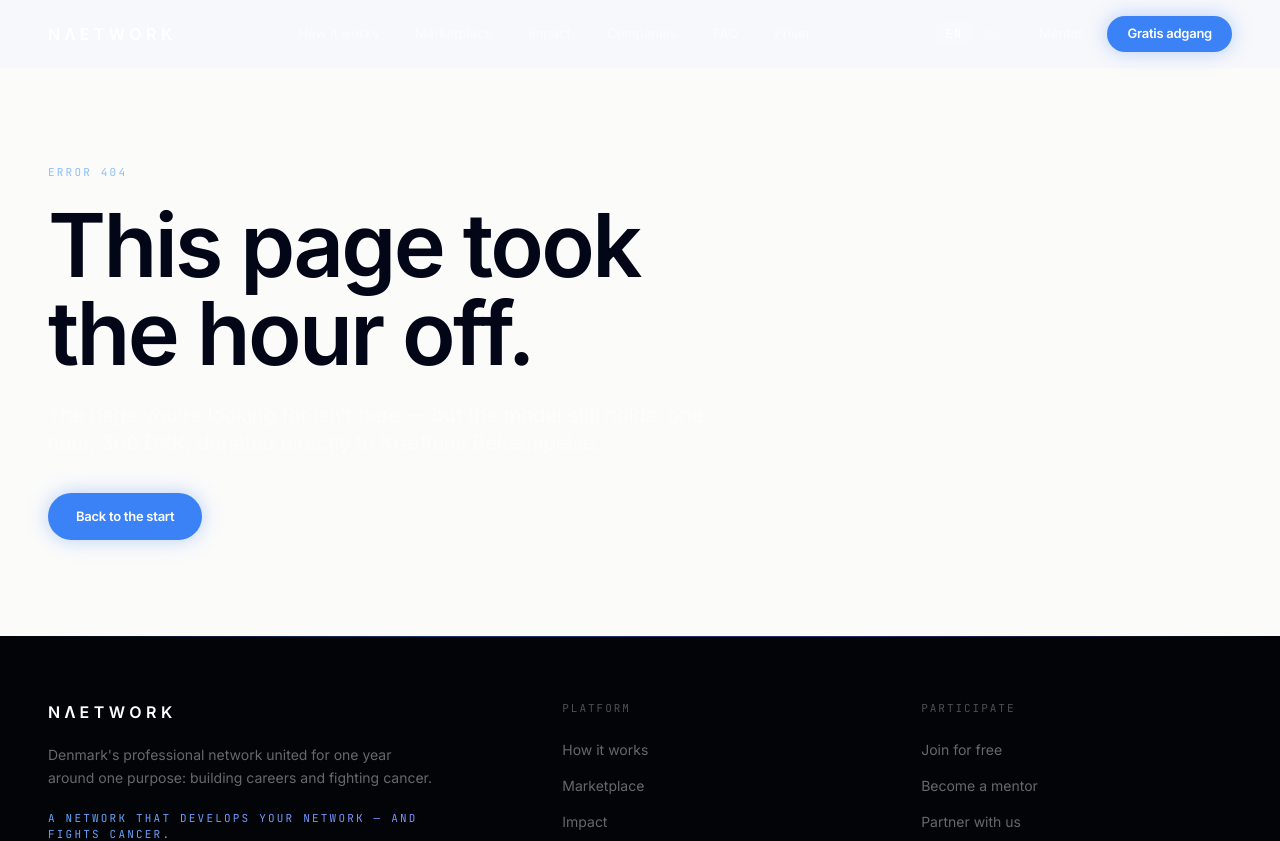
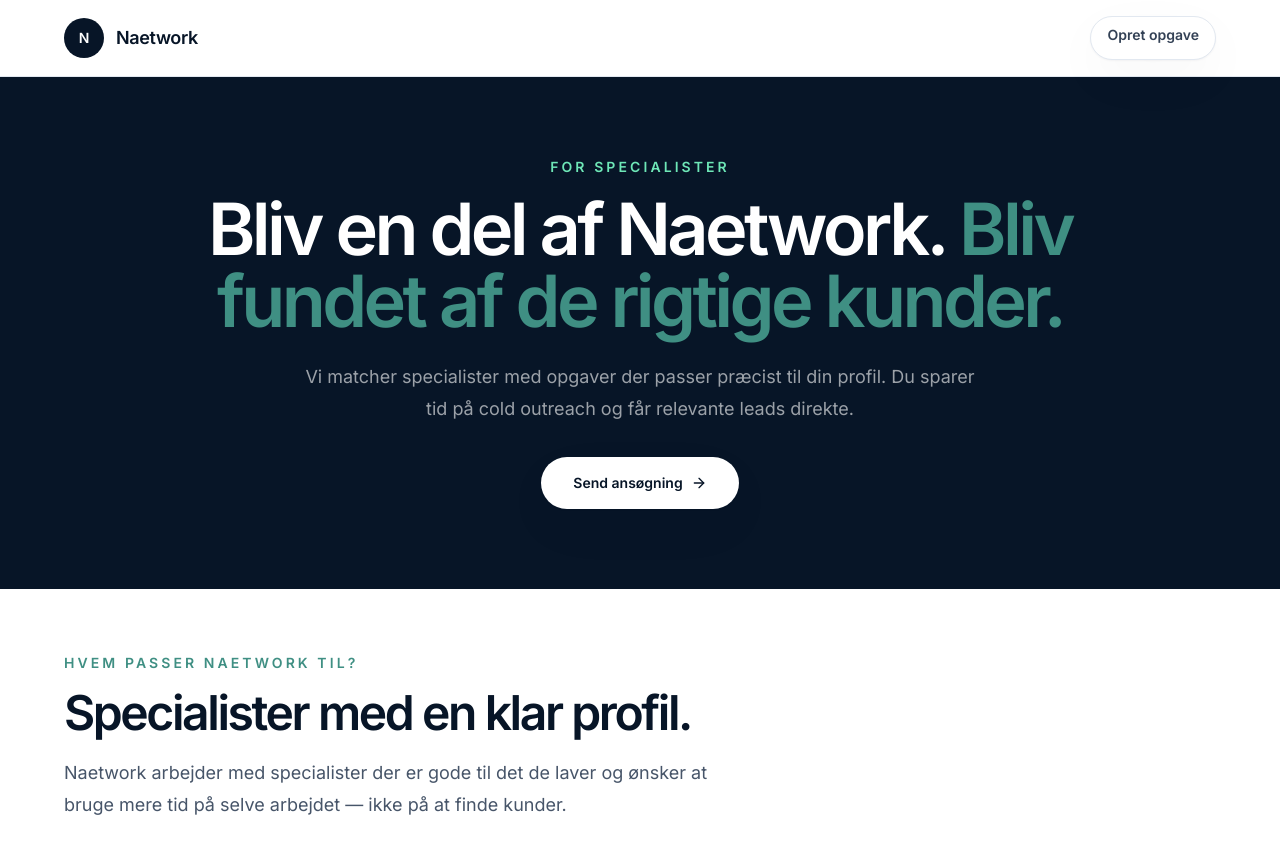
Before and after one commit to mikkelstreet-png/Naetwork, a Next.js app: page /bliv-specialist in a window 1280 px wide. Before the commit this address had no page. Shown: the top 841 px of the page. Built offline with nearby package versions, Linux system fonts and the light colour scheme.

Commit message:
feat: add bliv-specialist page route

```diff
--- /dev/null
+++ b/app/bliv-specialist/page.tsx
@@ -0,0 +1,10 @@
+import { SpecialistLanding } from "@/components/SpecialistLanding";
+
+export const metadata = {
+  title: "Bliv specialist — Naetwork",
+  description: "Ansøg som specialist og bliv matchet med relevante opgaver der passer præcist til din profil.",
+};
+
+export default function BlivSpecialistPage() {
+  return <SpecialistLanding />;
+}
```
